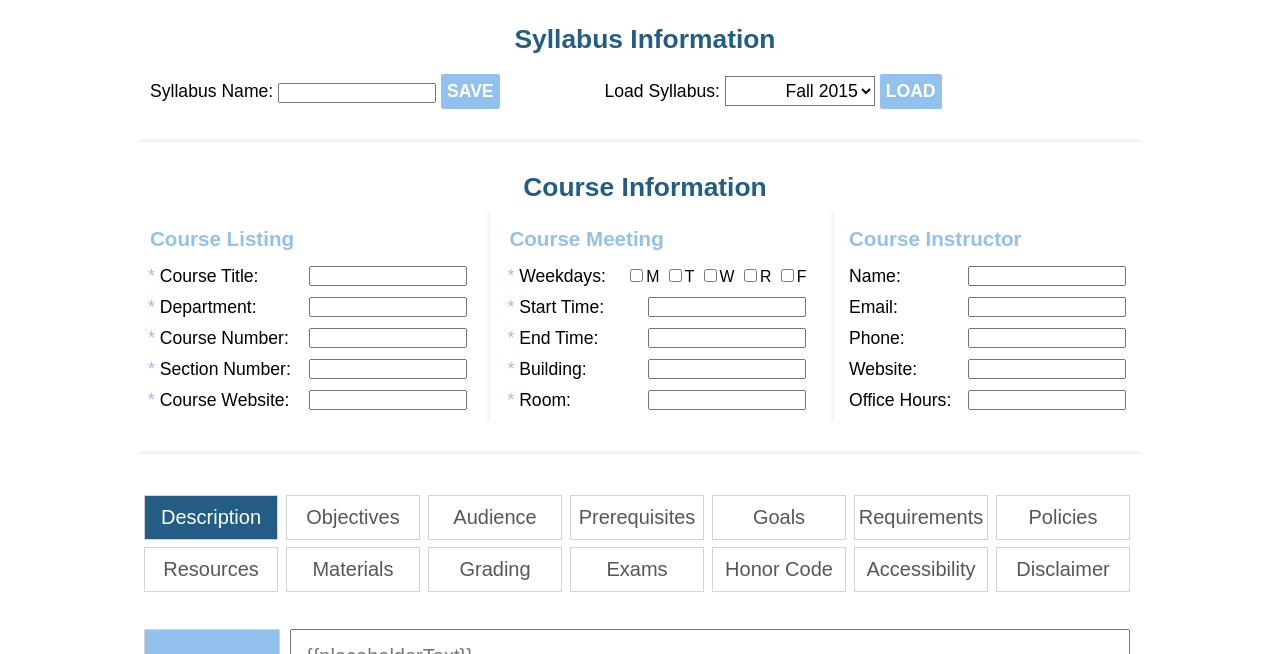
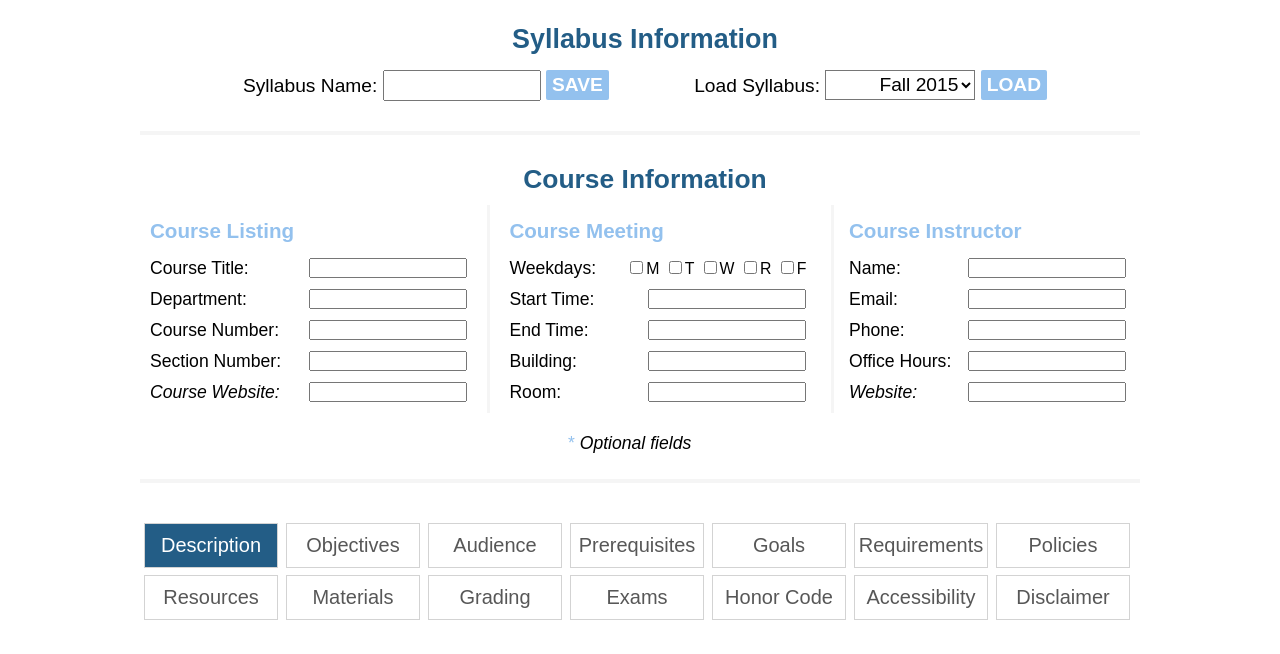
Before and after one commit to fmenozzi/syllabuilder, a website: page public/editor.html in a window 1280 px wide. Shown: the part 70-724 px from the top of the page. Drawn offline with nearby package versions, Linux system fonts and the light colour scheme.

Commit message:
Updated editor and help style

```diff
--- a/public/css/editor.css
+++ b/public/css/editor.css
@@ -65,9 +65,6 @@ body {
     border-right: 1px solid gainsboro;
 }
 
-/*----- HELP POPUP -----*/
-
-
 
 /*----- BODY -----*/
 
@@ -80,19 +77,19 @@ body {
     margin-bottom: 20px;
     height: auto;
     overflow: auto;
-    font-size: 1.1em;
+    font-size: 1.2em;
     align-content: center;
+    text-align: center;
 }
 .syllabus-info h2 {
+    font-size: 1.4em;
     line-height: 0.2em;
     color: #235d86;
     text-align: center;
-    padding-bottom: 5 px;
+    padding-bottom: 5px;
 }
 .syllabus-info button {
-    /*display: block;*/
-    /*width: 100px;*/
-    height: 35px;
+    height: 30px;`
     margin: 10px auto 0px auto;
     background: #93c1ee;
     color: white;
@@ -108,7 +105,8 @@ body {
 .syllabus-info input[type="text"]{
     float: right;
     width: 150px;
-    font-size: 0.7em;
+    height: 25px;
+    font-size: 0.9em;
 }
 .syllabus-info select {
     height: 30px;
@@ -123,9 +121,13 @@ body {
     text-align: right;
     font-family: Arial, sans-serif;
 }
+.syllabus-actions {
+    display: block;
+}
 #save-button {
-    margin-right: 100px;
+    margin-right: 80px;
 }
+
 
 .prelude {
     padding: 0px 0px 30px 10px;
@@ -173,15 +175,17 @@ body {
 #syllabus-name {
     float: none;
 }
+
 .course-info {
     padding-bottom: 10px;
 }
-.course-info:before {
+/*.course-info:before {
     color: #93c1ee;
     content: '* ';
     display: inline;
     margin-left: -2px;
-}
+}*/
+
 #day_boxes {
     float: right;
     font-size: 0.9em;
@@ -189,9 +193,22 @@ body {
 #day_boxes input {
     margin-left: 5px;
 }
+
 .instructor-info {
     padding-bottom: 10px;
 }
+
+#note {
+    width: 150px;
+    margin: 250px auto -5px auto;
+}
+#note:before {
+    color: #93c1ee;
+    content: '* ';
+    display: inline;
+    margin-left: -2px;
+}
+
 
 
 
--- a/public/css/help.css
+++ b/public/css/help.css
@@ -1,14 +1,13 @@
 body {
-    width: 800px;
+    width: 900px;
     margin: auto;
     margin-top: -1px;
     overflow-x: hidden;
     font-family: Arial;
 }
 
-/*----- HEADER -----*/
-
-.header {
+header {
+    font-family: Arial;
     height: 50px;
     padding: 5px 0 0px 5px;
     position: absolute;
@@ -34,15 +33,14 @@ body {
     width: 210px;
     margin: -62px auto 0 auto;
 }
+
 #log_out {
     position: absolute;
-    right: 8px;
+    right: 12px;
     top: 10px;
-    padding: 7px 7px 7px 7px;
-}
-#log_out {
     font-size: 18px;
     border-radius: 2px;
+    padding: 7px;
     text-decoration: none !important;
     color: white;
     font-weight: bold;
@@ -54,19 +52,38 @@ body {
 
 /*----- BODY -----*/
 
+h1 {
+    text-align: center;
+}
+#help_box {
+    padding: 30px;
+    display: block;
+    width: 500px;
+    height: auto;
+    margin: 150px auto 0 auto;
+    border: 10px solid #93c1ee;
+}
+#help_box h2 {
+    text-align: center;
+    color: white;
+    margin: 0 auto;
+    font-size: 1.75em;
+    background: #93c1ee;
+    width: 560px;
+    padding: 0px 10px 10px 10px;
+    margin: -30px 0px 0px -40px;
+}
+
 #main {
-    padding: 75px 0px 30px 10px;
-    border-bottom: 1px solid lightgray;
-    margin-bottom: 40px;
+    /*padding: 0px 0px 30px 10px;*/
+    /*border-bottom: 1px solid lightgray;*/
+    /*margin-bottom: 40px;*/
     height: auto;
-    overflow: auto;
+    /*overflow: auto;*/
     font-size: 1.1em;
-}
-#main h2 {
-	color: #235d86;
-	text-align: center;
 }
 #main h3 {
     line-height: 0.6em;
-    color: #93c1ee;
+    /*color: #93c1ee;*/
+    color: #235d86;
 }
--- a/public/css/semester.css
+++ b/public/css/semester.css
@@ -55,8 +55,6 @@ header {
 h1 {
 	text-align: center;
 }
-
-
 #semester-box {
 	padding: 30px;
 	display: block;
@@ -69,12 +67,13 @@ h1 {
 	text-align: center;
     color: white;
     margin: 0 auto;
-    font-size: 1.5em;
+    font-size: 1.75em;
     background: #93c1ee;
     width: 460px;
     padding: 0px 10px 10px 10px;
     margin: -30px 0px 0px -40px;
 }
+
 #fields {
 	width: 320px;
 	margin: 25px auto 0 auto;
--- a/public/editor.html
+++ b/public/editor.html
@@ -23,13 +23,14 @@
             <span id="title"> Syllabuilder </span>
             <a id="log_out" href="login.html"> Log Out </a>
             <span id="divider"></span>
-            <a id="help" href="#help_window"> Help </a>
+            <a id="help" href="help.html"> Help </a>
         </div>
 
         <div id="main" ng-controller='main-controller'>
             <!-- Prelude info -->
             <div class=syllabus-info>
                 <h2> Syllabus Information </h2>
+                <div class="syllabus-actions">
                     Syllabus Name: <input type="text" id="syllabus-name">
                     <button value="SAVE" id="save-button">SAVE</button>
                     Load Syllabus:
@@ -41,16 +42,17 @@
                     </select>
                     <button value="LOAD">LOAD</button>
                 </div>
+            </div>
 
             <div class="prelude">
                 <h2> Course Information </h2>
                 <span id="prelude1">
                     <h3> Course Listing</h3>
                     <div class="course-info">Course Title: <input type="text" id="course-name"></div>
-                    <div class="course-info">Department: <input type="text" id="dept-id"></div>
+                    <div class="course-info">Department: <input type="text" id="dept-id" maxlength="4"></div>
                     <div class="course-info">Course Number: <input type="text" id="course-num"></div>
                     <div class="course-info">Section Number: <input type="text" id="section-num"></div>
-                    <div class="course-info">Course Website: <input type="text" id="course-website"></div>
+                    <div class="course-info"><i>Course Website: </i><input type="text" id="course-website"></div>
                 </span>
 
                 <span id="prelude2">
@@ -75,9 +77,13 @@
                     <div class="instructor-info">Name: <input type="text" id="instructor-name"></div>
                     <div class="instructor-info">Email: <input type="text" id="instructor-email"></div>
                     <div class="instructor-info">Phone: <input type="text" id="instructor-phone"></div>
-                    <div class="instructor-info">Website: <input type="text" id="instructor-website"></div>
                     <div class="instructor-info">Office Hours: <input type="text" id="instructor-office-hours"></div>
+                    <div class="instructor-info"><i>Website: </i><input type="text" id="instructor-website"></div>
                 </span>
+
+                <div id="note">
+                    <i>Optional fields</i>
+                </div>
             </div>
 
             <!-- Top button panel -->
```
Also changed, not shown: public/css/login.css (+2 -18 lines), public/help.html (+21 -9 lines). Lines whose indentation alone changed are shown as unchanged.
